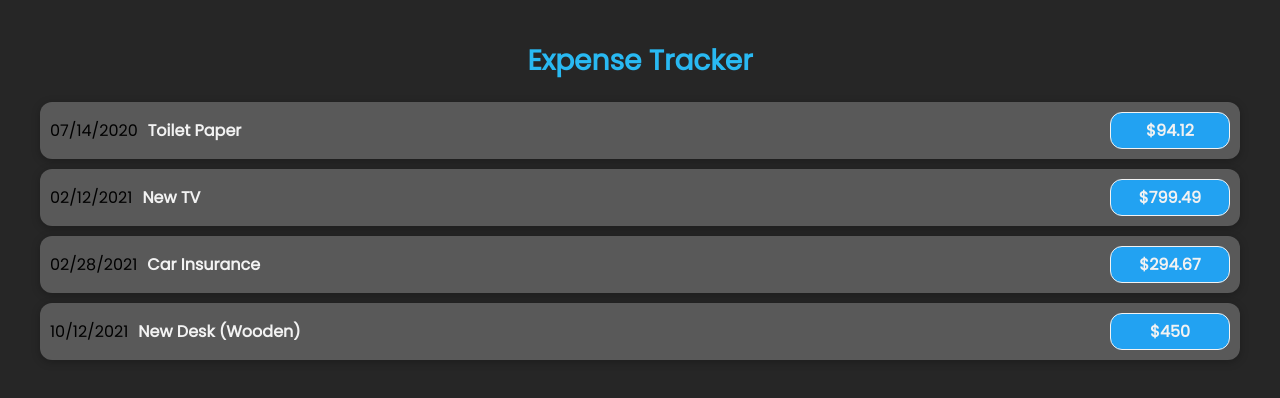
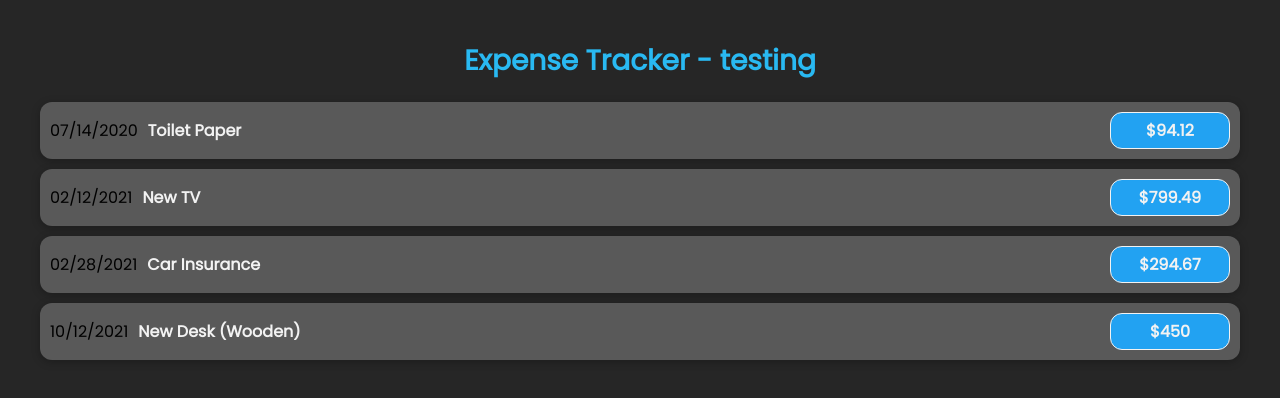
Before and after one commit to krissygroom/expense-tracker, a React (Create React App) app: page / in a window 1280 px wide. Shown: the top 398 px of the page. Built offline with nearby package versions, Linux system fonts and the light colour scheme.

Commit message:
Test gh-pages

```diff
--- a/src/App.js
+++ b/src/App.js
@@ -26,7 +26,7 @@ function App() {
 
   return (
     <div>
-      <h2 className="title">Expense Tracker</h2>
+      <h2 className="title">Expense Tracker - testing</h2>
       {expenses.map((expense) => (
         <ExpenseItem
           date={expense.date}
```
